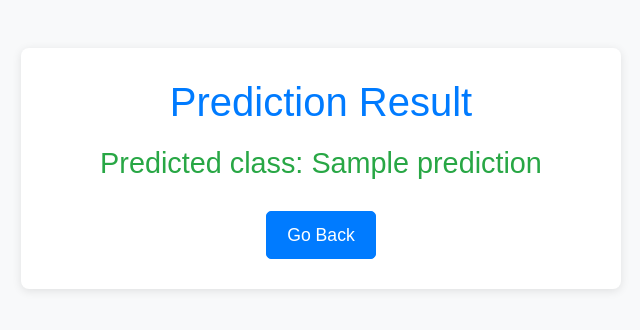
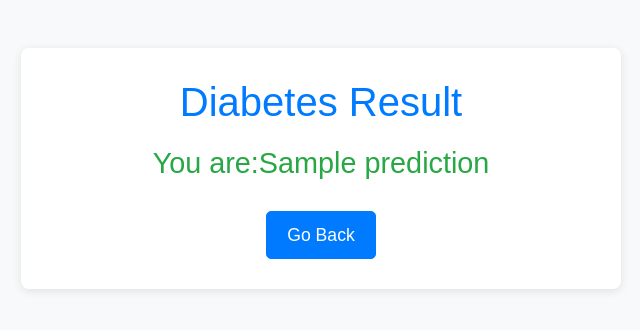
Before and after one commit to mayankraj052/Diabetes-Prediction, a Flask app: template templates/result.html in a window 1280 px wide. Shown: the top 330 px of the page, without its empty margins (319-959 px from the left). Run offline with Flask 3, Linux system fonts and the light colour scheme; the template is opened without the code that fills it: most values are stand-ins (such as "Sample title", 1, 10 or a date in 2020); parts of the project's set-up code (start-up, migrations or seed data) failed here and were passed over; some libraries are stand-ins or nearby versions.

Commit message:
making change in result.html

```diff
--- a/templates/result.html
+++ b/templates/result.html
@@ -57,8 +57,8 @@
   </head>
   <body>
     <div class="container mt-5">
-      <h1 class="text-center">Prediction Result</h1>
-      <h2 class="text-center">Predicted class: {{ prediction }}</h2>
+      <h1 class="text-center">Diabetes Result</h1>
+      <h2 class="text-center">You are:{{ prediction }}</h2>
       <div class="text-center mt-4">
         <a href="{{ url_for('home') }}" class="btn btn-primary">Go Back</a>
       </div>
```
